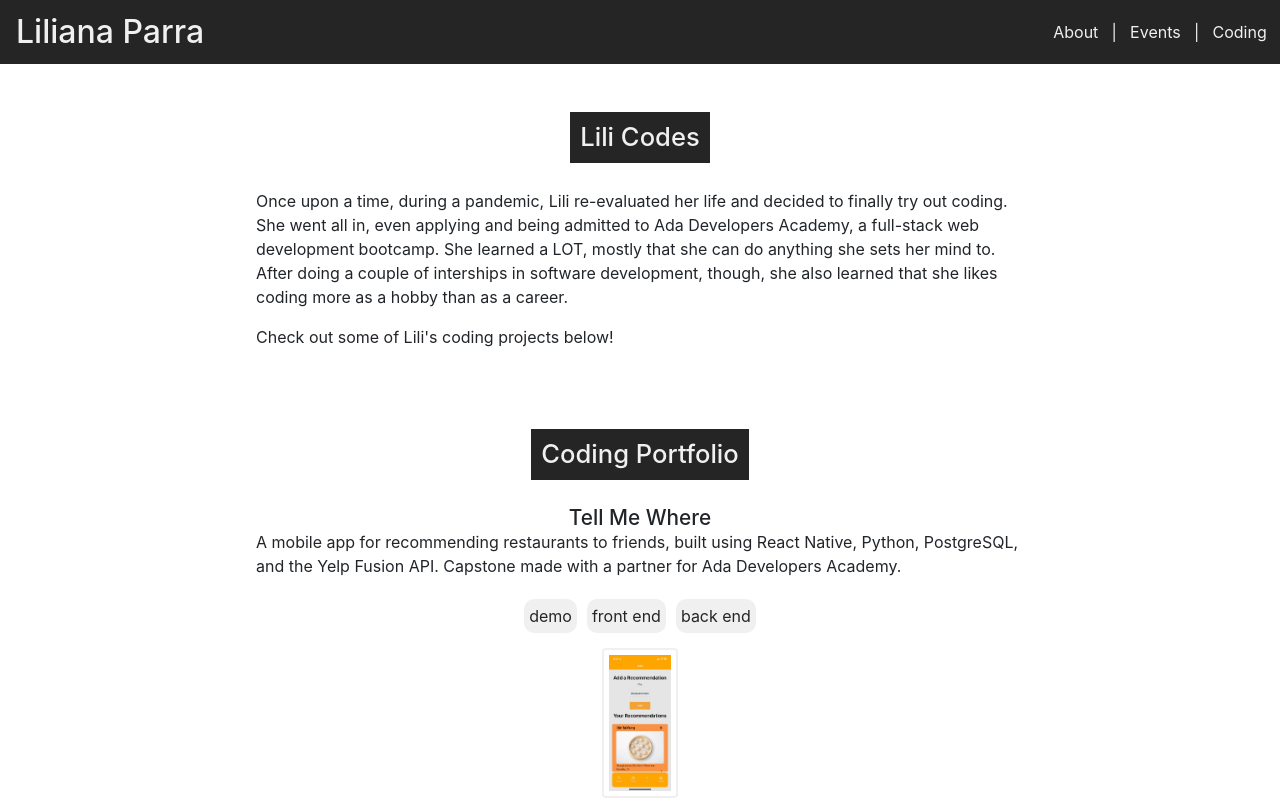
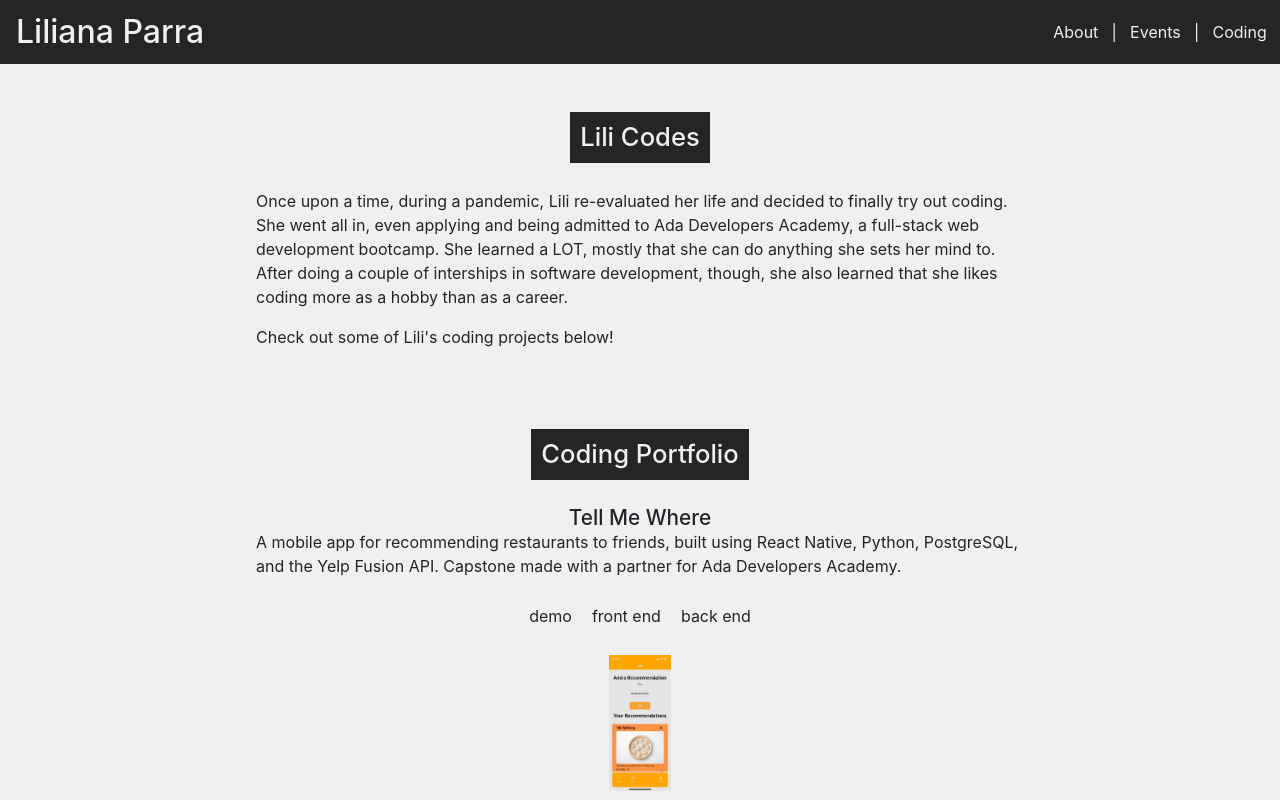
Before and after one commit to lili4x4/website, a React (Create React App) app: page /coding in a window 1280 px wide. Shown: the top 800 px of the page. Built offline with nearby package versions, Linux system fonts and the light colour scheme; a web font is replaced by a local one.

Commit message:
Added background color to Coding page

```diff
--- a/src/App.css
+++ b/src/App.css
@@ -19,7 +19,7 @@
 
 .App {
   background-color: var(--home);
-  height: 92vh;
+  min-height: 100vh;
 }
 
 .main-content {
--- a/src/pages/Coding.tsx
+++ b/src/pages/Coding.tsx
@@ -21,6 +21,7 @@
     });
 
     return (
+        <div className="App">
             <div className="main-content padding-bottom">
                 <Header pageTitle="Lili Codes"/>
                 <p>
@@ -33,6 +34,7 @@
                 <Header pageTitle="Coding Portfolio"/>
                 <section>{PortfolioEntries}</section>
             </div>
+        </div>
     );
 }
 
```
Lines whose indentation alone changed are shown as unchanged.
